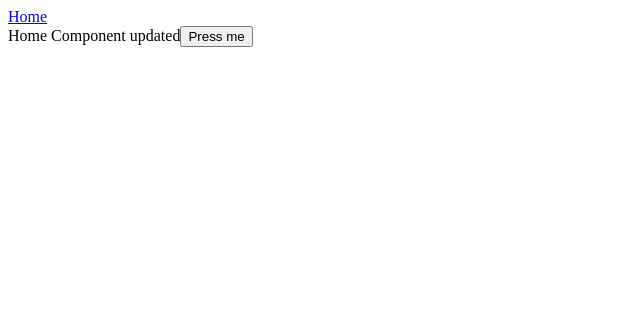
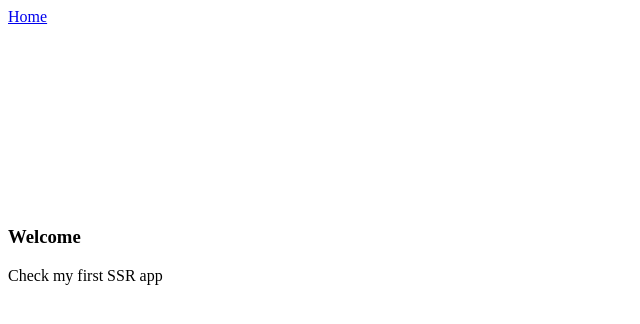
Before and after one commit to sumitjoshi97/react_ssr_auth, a React app: page / in a window 1280 px wide. Shown: the top 324 px of the page, without its empty margins (0-640 px from the left). Built offline with nearby package versions, Linux system fonts and the light colour scheme; the HTML template or start-up script is replaced by a standard one.

Commit message:
markup modified

```diff
--- a/src/client/pages/HomePage.js
+++ b/src/client/pages/HomePage.js
@@ -3,9 +3,9 @@ import React, { Component } from 'react'
 class Home extends Component {
   render() {
     return (
-      <div>
-        Home Component updated
-        <button onClick={() => console.log('pressed')}>Press me</button>
+      <div className="center-align" style={{marginTop: '200px'}}>
+        <h3>Welcome</h3>
+        <p>Check my first SSR app</p>
       </div>
     )
   }
```
